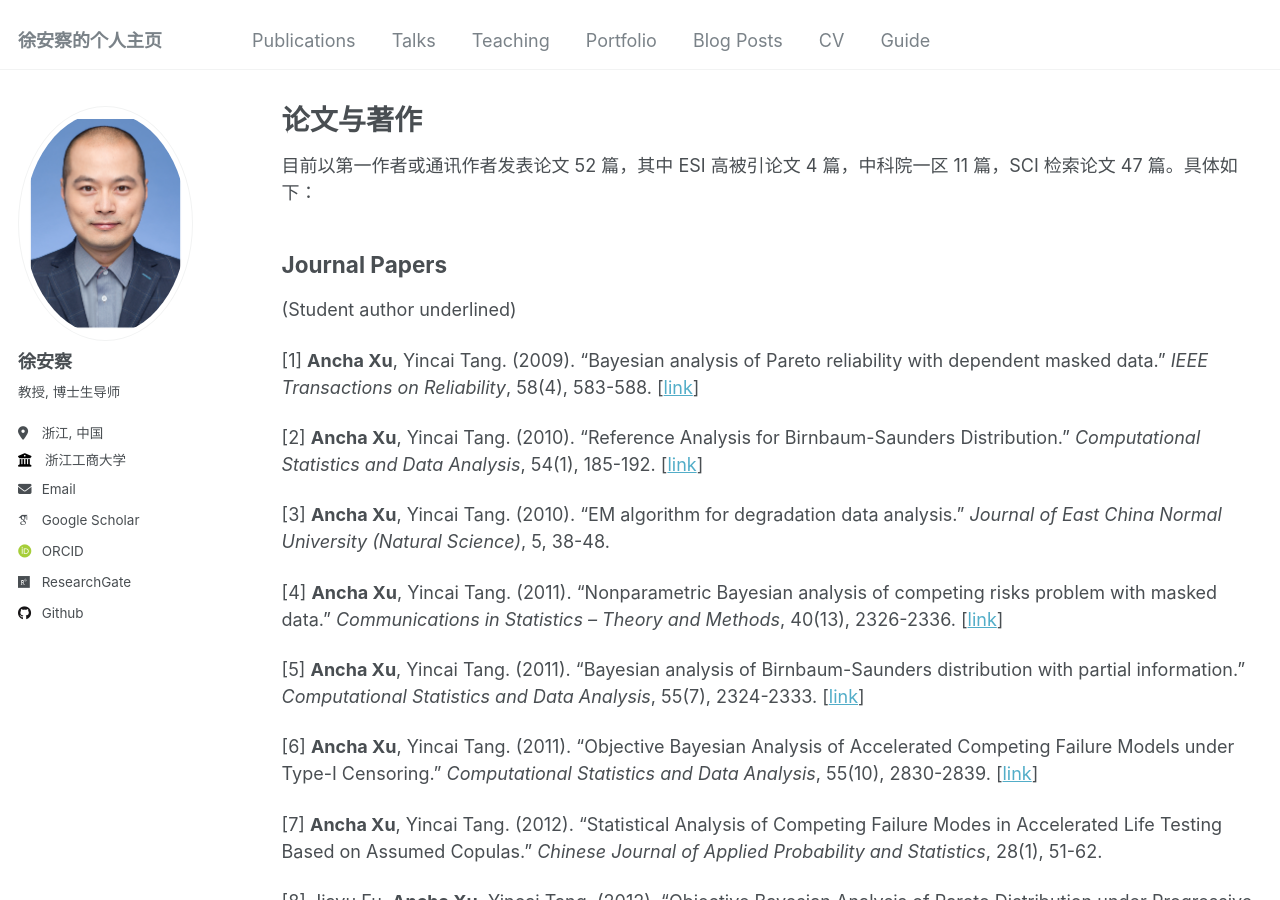
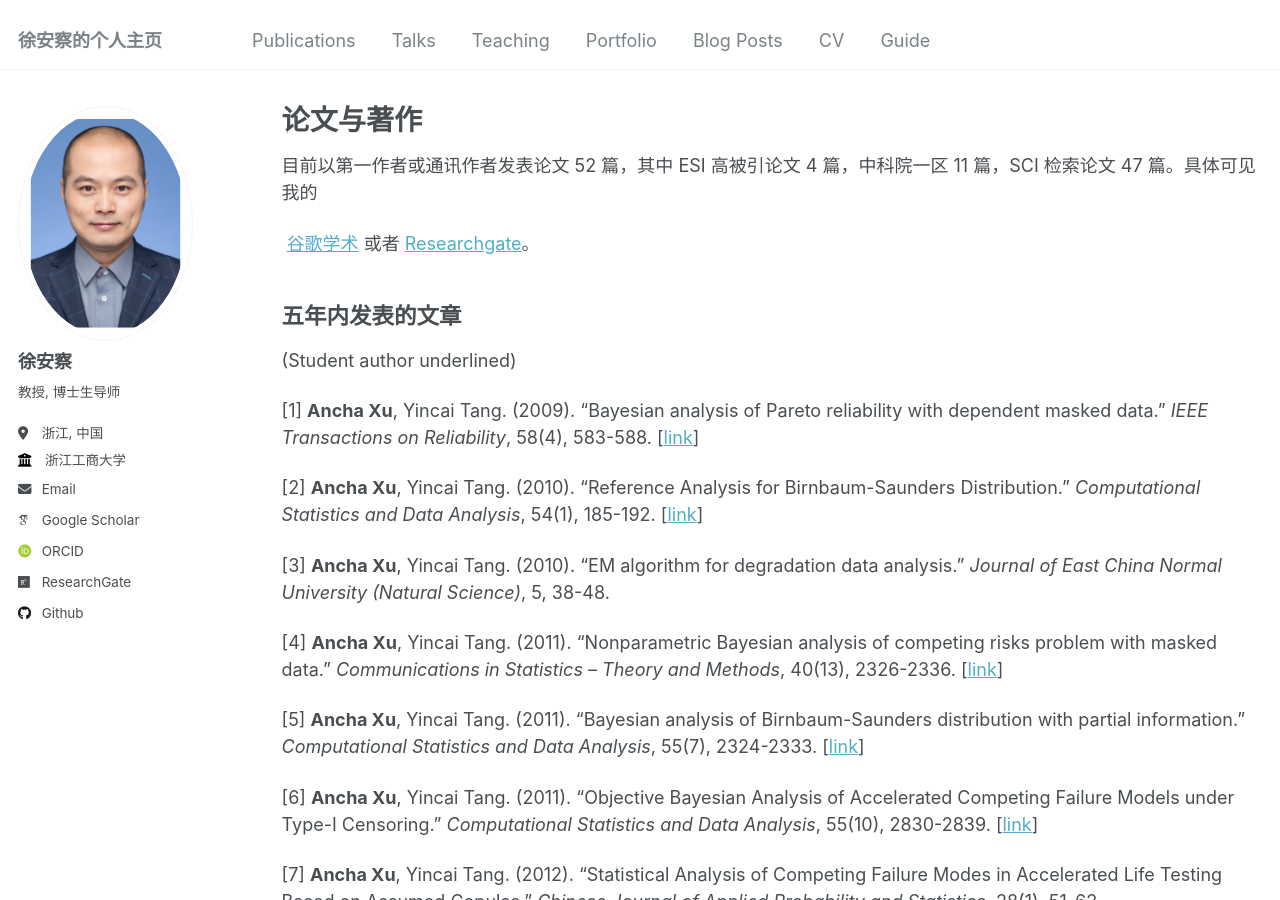
Before and after one commit to liangliangzhuang/liangliangzhuang.github.io, a Jekyll site: the page built from _pages/publications.md, in a window 1280 px wide and 900 px high. Built offline with Jekyll 4.4.1, drawn with Linux system fonts in a browser that asks for light colours; some web fonts are replaced.

Commit message:
Update publications.md

```diff
--- a/_pages/publications.md
+++ b/_pages/publications.md
@@ -5,10 +5,11 @@ permalink: /publications/
 author_profile: true
 ---
 
-目前以第一作者或通讯作者发表论文 52 篇，其中 ESI 高被引论文 4 篇，中科院一区 11 篇，SCI 检索论文 47 篇。具体如下：
+目前以第一作者或通讯作者发表论文 52 篇，其中 ESI 高被引论文 4 篇，中科院一区 11 篇，SCI 检索论文 47 篇。具体可见我的{% if site.author.googlescholar %}
+  <div class="wordwrap"> <a href="{{site.author.googlescholar}}">谷歌学术</a> 或者 <a href="{{site.author.researchgate}}">Researchgate</a>。</div>
+{% endif %}
 
-
-<h2>Journal Papers</h2>
+<h2>五年内发表的文章</h2>
 
 (Student author underlined)
 
```
